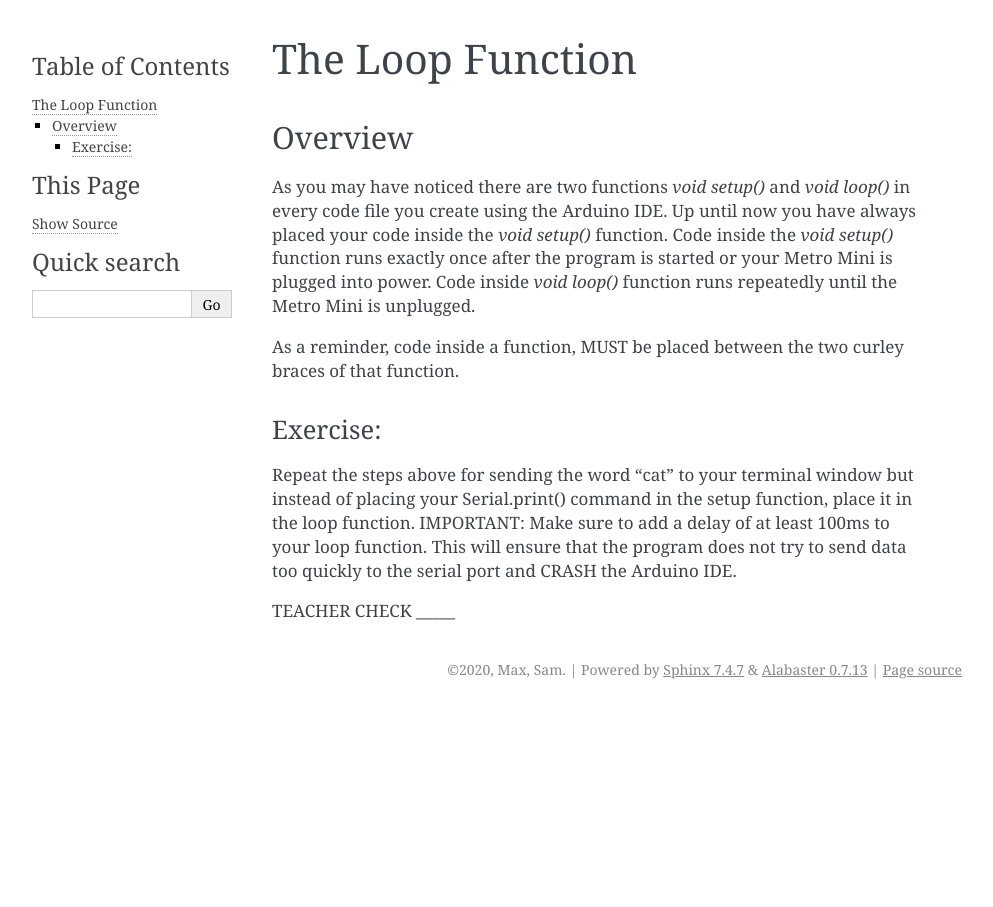
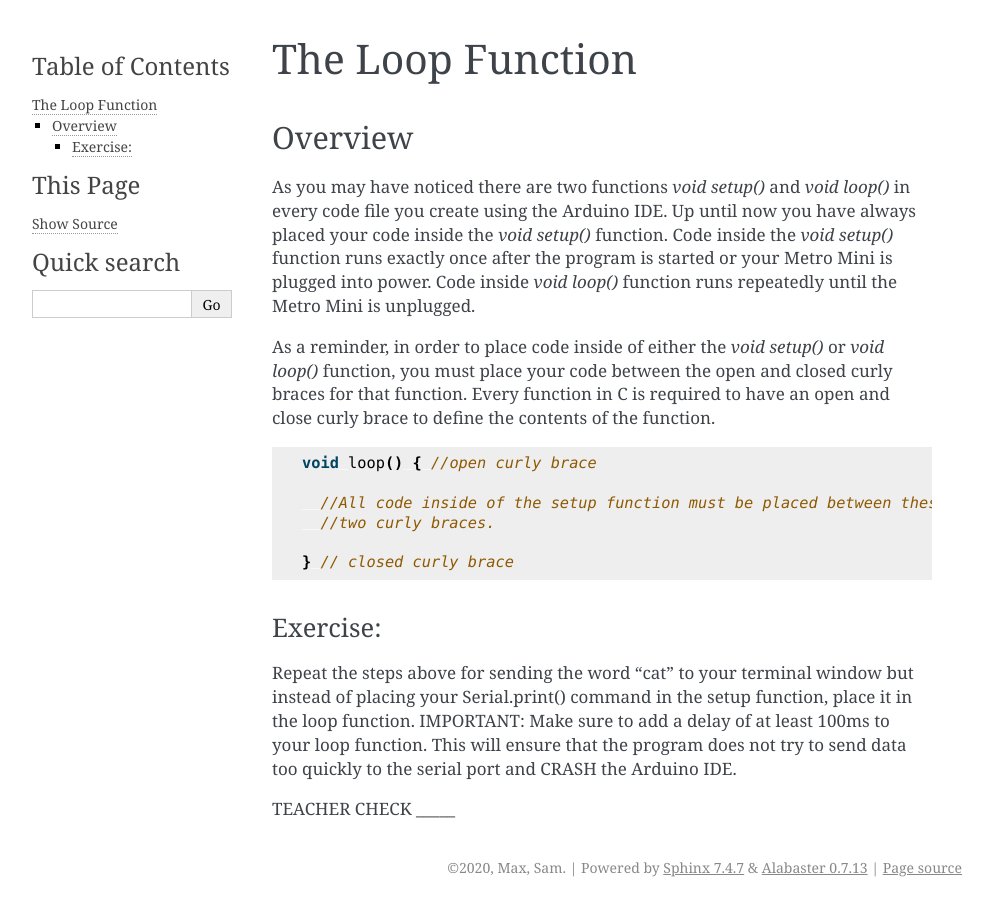
Before and after one commit to maxtkc/mvths-wiki, a Sphinx documentation site: the page built from docs/014a-looping-data.rst, in a window 1280 px wide. Shown: the whole page, without its empty margins (148-1141 px from the left). Built offline with Sphinx 7.4.7, drawn with Linux system fonts in a browser that asks for light colours; pages that are not in the unit, such as notebooks, are missing from menus.

Commit message:
Update 014a-looping-data.rst

```diff
--- a/docs/014a-looping-data.rst
+++ b/docs/014a-looping-data.rst
@@ -5,7 +5,17 @@ Overview
 ---------
 As you may have noticed there are two functions *void setup()* and *void loop()* in every code file you create using the Arduino IDE. Up until now you have always placed your code inside the *void setup()* function. Code inside the *void setup()* function runs exactly once after the program is started or your Metro Mini is plugged into power. Code inside *void loop()* function runs repeatedly until the Metro Mini is unplugged.
 
-As a reminder, code inside a function, MUST be placed between the two curley braces of that function.
+As a reminder, in order to place code inside of either the *void setup()* or *void loop()* function, you must place your code between the open and closed curly braces for that function. Every function in C is required to have an open and close curly brace to define the contents of the function.
+
+.. code-block:: c
+
+   void loop() { //open curly brace
+
+     //All code inside of the setup function must be placed between these
+     //two curly braces.
+
+   } // closed curly brace
+
 
 Exercise:
 ~~~~~~~~~
```
